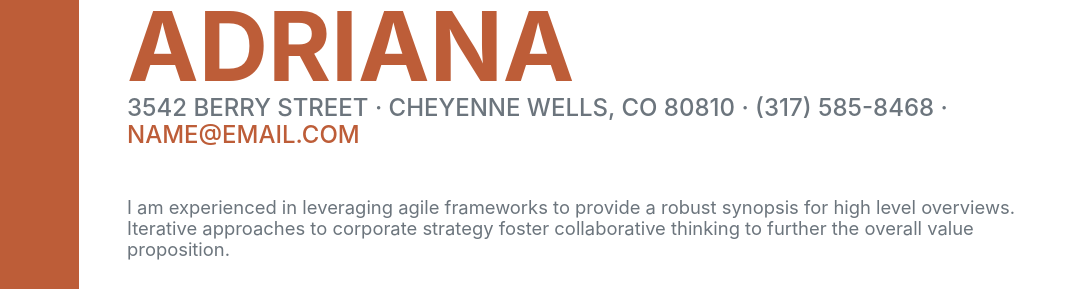
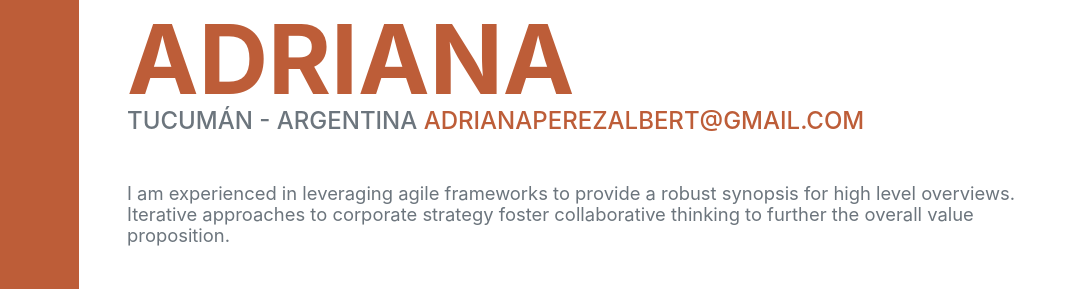
Before and after one commit to aperezalbert/aperezalbert.github.io, a plain HTML site: page index.html in a window 1280 px wide. Shown: the part 267-556 px from the top of the page, 193-1280 px from the left. Drawn offline with nearby package versions, Linux system fonts and the light colour scheme; a web font is replaced by a local one.

Commit message:
cambio datos personales en template

```diff
--- a/index.html
+++ b/index.html
@@ -43,8 +43,8 @@
                         <span class="text-primary">Adriana</span>
                     </h1>
                     <div class="subheading mb-5">
-                        3542 Berry Street · Cheyenne Wells, CO 80810 · (317) 585-8468 ·
-                        <a href="mailto:name@email.com">name@email.com</a>
+                        Tucumán - Argentina
+                        <a href="adrianaperezalbert@gmail.com">adrianaperezalbert@gmail.com</a>
                     </div>
                     <p class="lead mb-5">I am experienced in leveraging agile frameworks to provide a robust synopsis for high level overviews. Iterative approaches to corporate strategy foster collaborative thinking to further the overall value proposition.</p>
                     <div class="social-icons">
```
